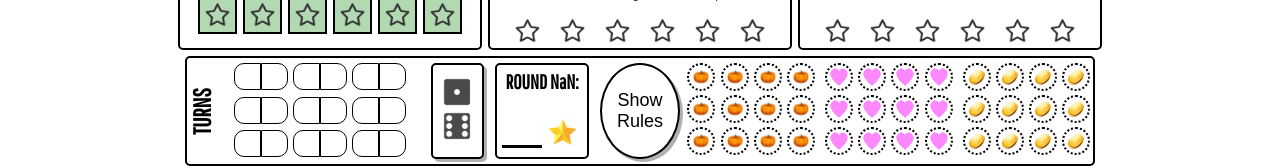
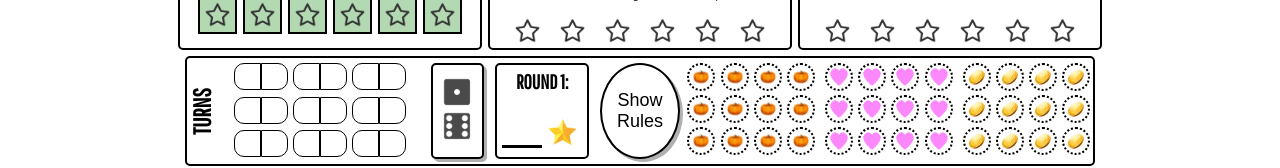
Before and after one commit to justindwyer6/rolling-realms, a React (Create React App) app: page / in a window 1280 px wide. Shown: the part 451-619 px from the top of the page. Built offline with nearby package versions, Linux system fonts and the light colour scheme.

Commit message:
fixing round tracker

```diff
--- a/src/components/App.js
+++ b/src/components/App.js
@@ -5,26 +5,23 @@ import Round from './Round';
 import Rules from './Rules';
 import defaultRounds from '../rounds';
 import { times } from "lodash";
-// const queryString = require('query-string');
+const qs = require('query-string');
 
-// console.log(window.location.search);
-// const parsed = queryString.parse(window.location.search);
-// console.log(parsed);
-// const queryStringSyncObject = {};
-// // Consider for...in loop
-// Object.keys(parsed).map((key, i) => {
-//   console.log(key + " : " + parsed[key]);
-//   queryStringSyncObject[key] = {minigame: parsed[key], roundNumber: Math.ceil((i+1)/3)};
-// });
-// console.log(queryStringSyncObject)
 const App = () => {
-  const [rounds, setRounds] = useState({ ...defaultRounds });
+  const [rounds, setRounds] = useState(defaultRounds);
   const [footerClasses, setFooterClasses] = useState("");
   const [die1, setDie1] = useState(1);
   const [die2, setDie2] = useState(6);
 
   useEffect(() => {
-
+    // const parsedQueryString = qs.parse(window.location.search);
+    // const queryStringSyncObject = {};
+    // for (const round in parsedQueryString) {
+    //   queryStringSyncObject[round] = parsedQueryString[round];
+    // }
+    // setRounds({ ...queryStringSyncObject })
+    // window.location.search = qs.stringify({...rounds});
+    console.log(rounds)
   });
 
   const rollDice = () => {
@@ -91,9 +88,9 @@ const App = () => {
     footerClasses.includes("show") ? setFooterClasses("") : setFooterClasses(" show");
   }
 
-  const renderRoundTracker = (key, i) => {
+  const renderRoundTracker = (key) => {
     if (key === "1c" || key === "2c" || key === "3c") {
-      return <Round key={i} round={i-1} />
+      return <Round key={key[0]} round={key[0]-1} />
     }
   }
 
@@ -138,7 +135,7 @@ const App = () => {
                 roundNumber={key[0]}
                 updateMinigame={updateMinigame}
               />
-              {renderRoundTracker(key, rounds[key].roundNumber)}
+              {renderRoundTracker(key)}
             </>
           );
         })}
```
